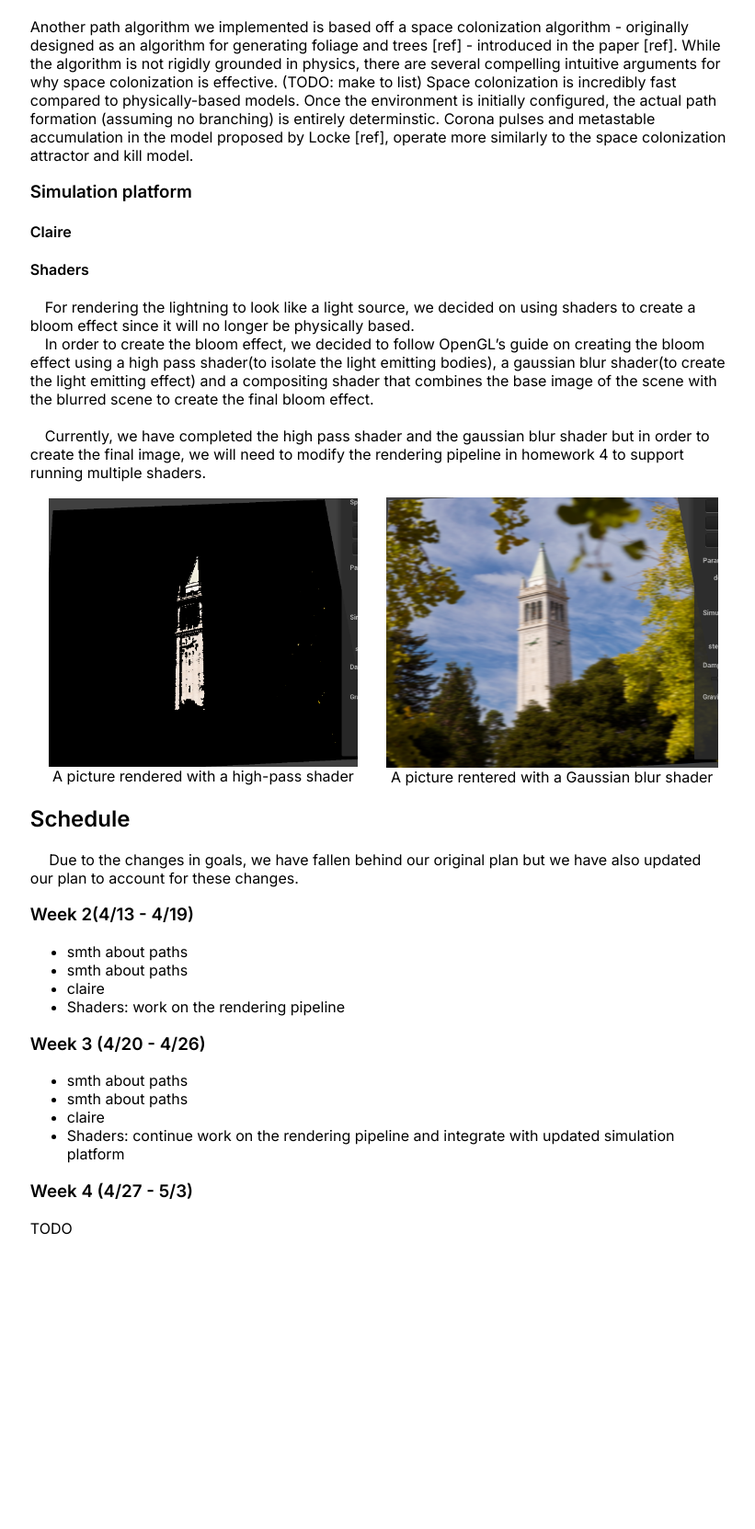
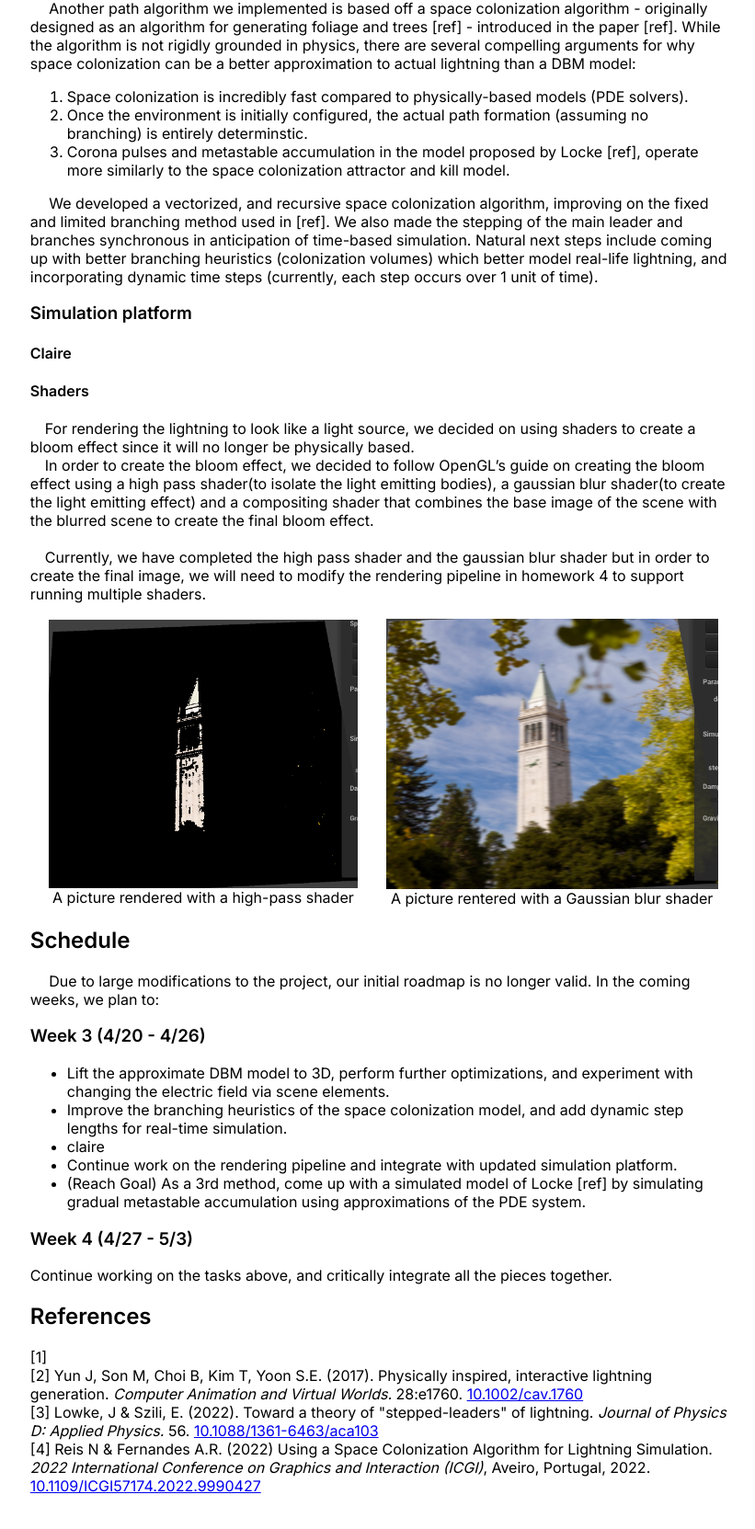
Before and after one commit to arumilla/finalprojectwebpage, a plain HTML site: page docs/milestone/index.html in a window 1280 px wide. Shown: the part 1933-3596 px from the top of the page at 92% size, without its empty margins (228-1049 px from the left). Before the commit the page ends 3363 px from the top, so only its background shows below. Drawn offline with nearby package versions, Linux system fonts and the light colour scheme; some packages are replaced by stand-ins of ours.

Commit message:
need to add images and finish ref for sc

```diff
--- a/docs/milestone/index.html
+++ b/docs/milestone/index.html
@@ -42,8 +42,7 @@
         <br>
 
 		<h2>Accomplishments</h2>
-		&emsp;
-		After reading through the graphics and physics literature of lightning, we realized that real-life lightning is still poorly understood. Most physically-based simulated results focus solely on path-generation via the diaelectric breakdown model (DBM), which involves solving a system of partial differential equations relating to the electric charge, fields, and potential of points in the atmosphere. However, the most up-to-date hypothesis on real-life lightning formation argues that the propogation of lightning "leaders" is not based on electric fields, but rather an accumulation of metastable oxygen molecules. Thus, because this is a computer graphics and not a physics class, we adjusted the scope of our project to come up with fast approximations for these models, so that lightning can be configured, generated, and rendered in real-time. In order to demonstrate that these approximations are valid, we also opt to add interactivity to the simulation.
+		&emsp; After reading through the graphics and physics literature of lightning, we realized that real-life lightning is still poorly understood. Most physically-based simulated results focus solely on path-generation via the diaelectric breakdown model (DBM), which involves solving a system of partial differential equations relating to the electric charge, fields, and potential of points in the atmosphere [1, 2]. However, the most up-to-date hypothesis on real-life lightning formation argues that the propogation of lightning "leaders" is not based on electric fields, but rather an accumulation of metastable oxygen molecules [3]. Thus, because this is a computer graphics and not a physics class, we adjusted the scope of our project to come up with fast approximations for existing models, so that lightning can be configured, generated, and rendered in real-time. In order to demonstrate that these approximations are valid, we also opt to add interactivity to the simulation.
         <br><br>
         &emsp; We build off the simulation and rendering framework of Homework 4, dividing the project into the two focuses: 1) fast approximations, and 2) interactivity. 1) focuses on implementing variations on 2 existing models for physically-based lightning, with options for potentially a 3rd. 2) focuses on adding GUI elements and shaders for the interactivity and real-time rendering aspect of the project.
 
@@ -55,9 +54,9 @@
 
 			<h4>A fast approximation to the DBM</h4>
 
-            One path algorithm we implemented is based off a fast approximation to the DBM refernced in this paper (https://doi.org/10.1002/cav.1760). This algorithm calculates the approximate probability distribution of potentials based on the DBM, for boundary cells around the current lighting path, and chooses the next candidate cell based on the distribution. As the lightning path grows, so does the number of boundary cells. To speed up the simulation, we vectorized the probability computation and added additional parameters to cap the number of boundary cells to a certain number by removing earlier boundary cells with low probability of sampling. Additional parameters \(n\) and \(p\) affect the amount of branching that occurs. In general, higher values of \(n\) and \(p\) correlate to less branching.
+            &emsp; One path algorithm we implemented is based off a fast approximation to the DBM refernced in [2]. This algorithm calculates the approximate probability distribution of potentials based on the DBM, for boundary cells around the current lighting path, and chooses the next candidate cell based on the distribution. As the lightning path grows, so does the number of boundary cells. To speed up the simulation, we vectorized the probability computation and added additional parameters to cap the number of boundary cells to a certain number by removing earlier boundary cells with low probability of sampling. Additional parameters \(n\) and \(p\) affect the amount of branching that occurs. In general, higher values of \(n\) and \(p\) correlate to less branching.
 			<br><br>
-			Natural next steps include lifting the algorithm from 2D to 3D and performing additional optimizations. Additionally, because the model is physically-based, we can add scene elements such as negative charges or electric fields, which would alter the behavior of lightning.
+			&emsp; Natural next steps include lifting the algorithm from 2D to 3D and performing additional optimizations. Additionally, because the model is physically-based, we can add scene elements such as negative charges or electric fields, which would alter the behavior of lightning.
 			<br><br>
 
                 <div style="display: flex; flex-direction: column; align-items: center;">
@@ -103,11 +102,15 @@
 
 			<h4>Recursive space colonization</h4>
 
-			Another path algorithm we implemented is based off a space colonization algorithm - originally designed as an algorithm for generating foliage and trees [ref] - introduced in the paper [ref]. While the algorithm is not rigidly grounded in physics, there are several compelling intuitive arguments for why space colonization is effective.
-			(TODO: make to list)
-			Space colonization is incredibly fast compared to physically-based models.
-			Once the environment is initially configured, the actual path formation (assuming no branching) is entirely determinstic.
-			Corona pulses and metastable accumulation in the model proposed by Locke [ref], operate more similarly to the space colonization attractor and kill model.
+			&emsp; Another path algorithm we implemented is based off a space colonization algorithm - originally designed as an algorithm for generating foliage and trees [ref] - introduced in the paper [ref]. While the algorithm is not rigidly grounded in physics, there are several compelling arguments for why space colonization can be a better approximation to actual lightning than a DBM model:
+			<ol>
+				<li>Space colonization is incredibly fast compared to physically-based models (PDE solvers).</li>
+				<li>Once the environment is initially configured, the actual path formation (assuming no branching) is entirely determinstic.</li>
+				<li>Corona pulses and metastable accumulation in the model proposed by Locke [ref], operate more similarly to the space colonization attractor and kill model.</li>
+			</ol>
+
+			&emsp; We developed a vectorized, and recursive space colonization algorithm, improving on the fixed and limited branching method used in [ref]. We also made the stepping of the main leader and branches synchronous in anticipation of time-based simulation. Natural next steps include coming up with better branching heuristics (colonization volumes) which better model real-life lightning, and incorporating dynamic time steps (currently, each step occurs over 1 unit of time).
+
         </p>
 
 		<h3>Simulation platform</h3>
@@ -157,48 +160,41 @@
 		</p>
 		<h2>Schedule</h2>
 
-        &emsp; Due to the changes in goals, we have fallen behind our original plan but we have also updated our plan to account for these changes.
+        &emsp; Due to large modifications to the project, our initial roadmap is no longer valid. In the coming weeks, we plan to:
 
-		<h3>Week 2(4/13 - 4/19)</h3>
+		<h3>Week 3 (4/20 - 4/26)</h3>
 		<p>
-            <ul>
+			<ul>
 				<li>
-                    smth about paths
+                    Lift the approximate DBM model to 3D, perform further optimizations, and experiment with changing the electric field via scene elements.
 				</li>
                 <li>
-                    smth about paths
+                    Improve the branching heuristics of the space colonization model, and add dynamic step lengths for real-time simulation.
 				</li>
 				<li>
 					claire
 				</li>
 				<li>
-					Shaders: work on the rendering pipeline
-				</li>
-			</ul>
-
-		</p>
-
-		<h3>Week 3 (4/20 - 4/26)</h3>
-		<p>
-			<ul>
-				<li>
-                    smth about paths
-				</li>
-                <li>
-                    smth about paths
+					Continue work on the rendering pipeline and integrate with updated simulation platform.
 				</li>
 				<li>
-					claire
-				</li>
-				<li>
-					Shaders: continue work on the rendering pipeline and integrate with updated simulation platform
+					(Reach Goal) As a 3rd method, come up with a simulated model of Locke [ref] by simulating gradual metastable accumulation using approximations of the PDE system.
 				</li>
 			</ul>
         </p>
 
 		<h3>Week 4 (4/27 - 5/3)</h3>
 		<p>
-			TODO
+			Continue working on the tasks above, and critically integrate all the pieces together.
         </p>
+
+		<h2>References</h2>
+		<p>
+			[1] <br>
+			[2] Yun J, Son M, Choi B, Kim T, Yoon S.E. (2017). Physically inspired, interactive lightning generation. <em>Computer Animation and Virtual Worlds.</em> 28:e1760. <a href="https://doi.org/10.1002/cav.1760">10.1002/cav.1760</a><br>
+			[3] Lowke, J & Szili, E. (2022). Toward a theory of "stepped-leaders" of lightning. <em>Journal of Physics D: Applied Physics.</em> 56. <a href="https://doi.org/10.1088/1361-6463/aca103">10.1088/1361-6463/aca103</a><br>
+			[4] Reis N & Fernandes A.R. (2022) Using a Space Colonization Algorithm for Lightning Simulation. <em>2022 International Conference on Graphics and Interaction (ICGI)</em>, Aveiro, Portugal, 2022. <a href="https://doi.org/10.1109/ICGI57174.2022.9990427">10.1109/ICGI57174.2022.9990427</a><br>
+		</p>
+
     </body>
 </html>
```
